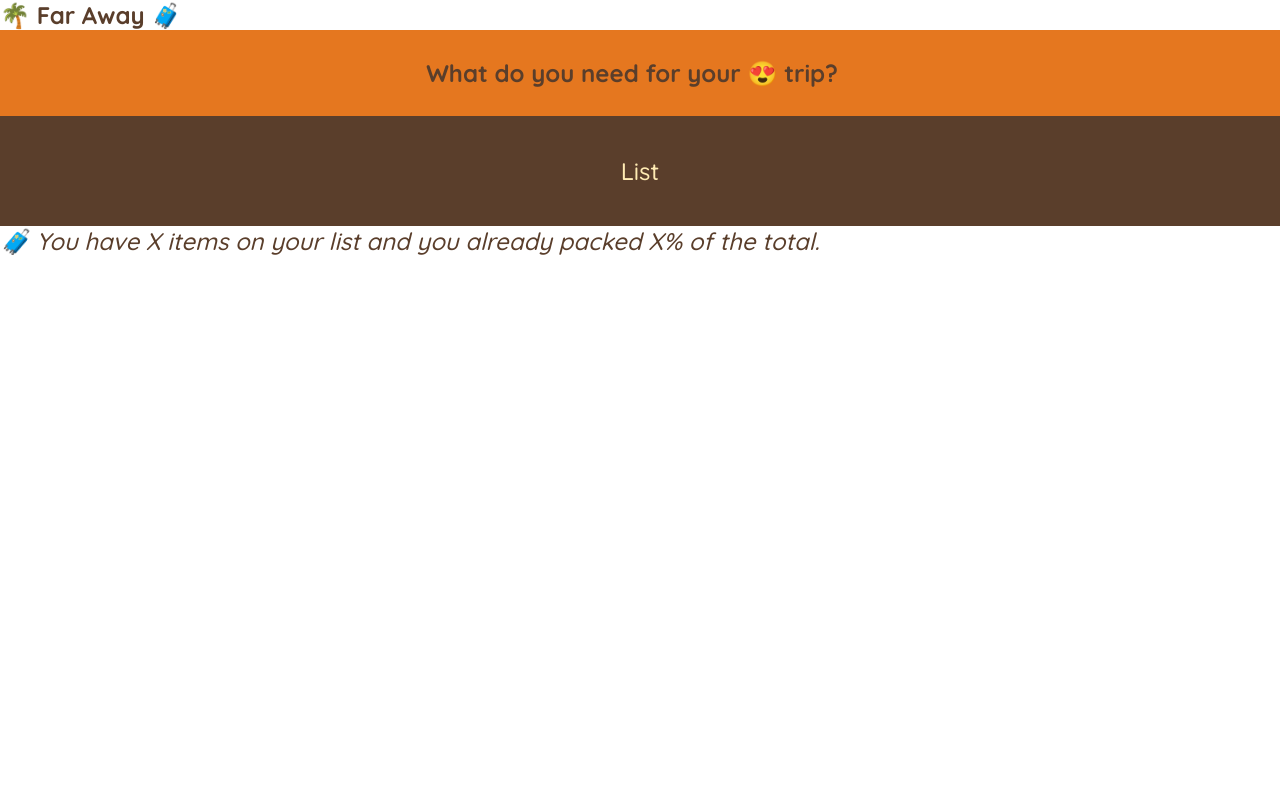
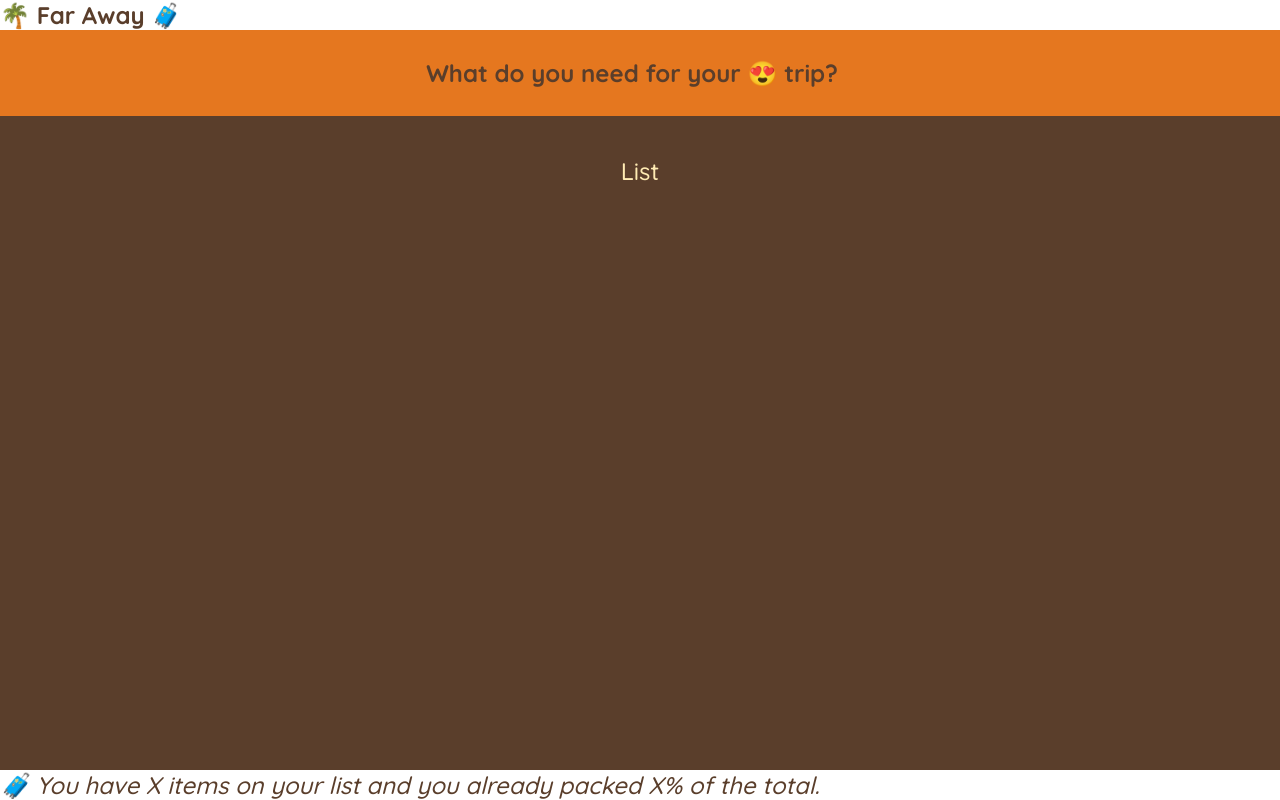
Before and after one commit to thomasmshaffery/react-tutorial, a React (Create React App) app in the folder travel-list/: page / in a window 1280 px wide. Built offline with nearby package versions, Linux system fonts and the light colour scheme.

Commit message:
Changed shard to div

```diff
--- a/travel-list/src/App.js
+++ b/travel-list/src/App.js
@@ -1,11 +1,11 @@
 export default function App() {
   return (
-    <>
+    <div className="app">
       <Logo />
       <Form />
       <PackingList />
       <Stats />
-    </>
+    </div>
   );
 }
 
```
